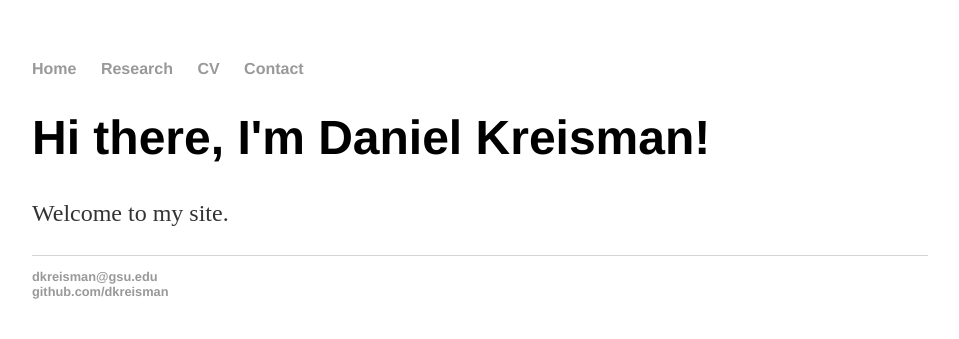
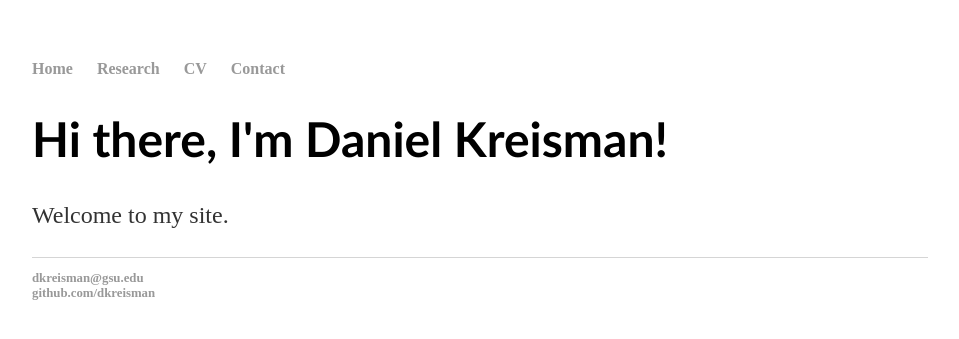
Before and after one commit to dkreisman/dkreisman.github.io, a Jekyll site: the page built from index.html, in a window 1280 px wide. Shown: the top 339 px of the page, without its empty margins (160-1119 px from the left). Built offline with Jekyll 4.4.1, drawn with Linux system fonts in a browser that asks for light colours.

Commit message:
Update main.css

```diff
--- a/css/main.css
+++ b/css/main.css
@@ -3,7 +3,7 @@ body {
     width: 70%;
 }
 nav ul, footer ul {
-    font-family:'Helvetica', 'Arial', 'Sans-Serif';
+    font-family:'Didot', 'Sans-Serif';
     padding: 0px;
     list-style: none;
     font-weight: bold;
@@ -21,7 +21,7 @@ a:hover {
 }
 h1 {
     font-size: 3em;
-    font-family:'Helvetica', 'Arial', 'Sans-Serif';
+    font-family:'Optima', 'Sans-Serif';
 }
 p {
     font-size: 1.5em;
```
